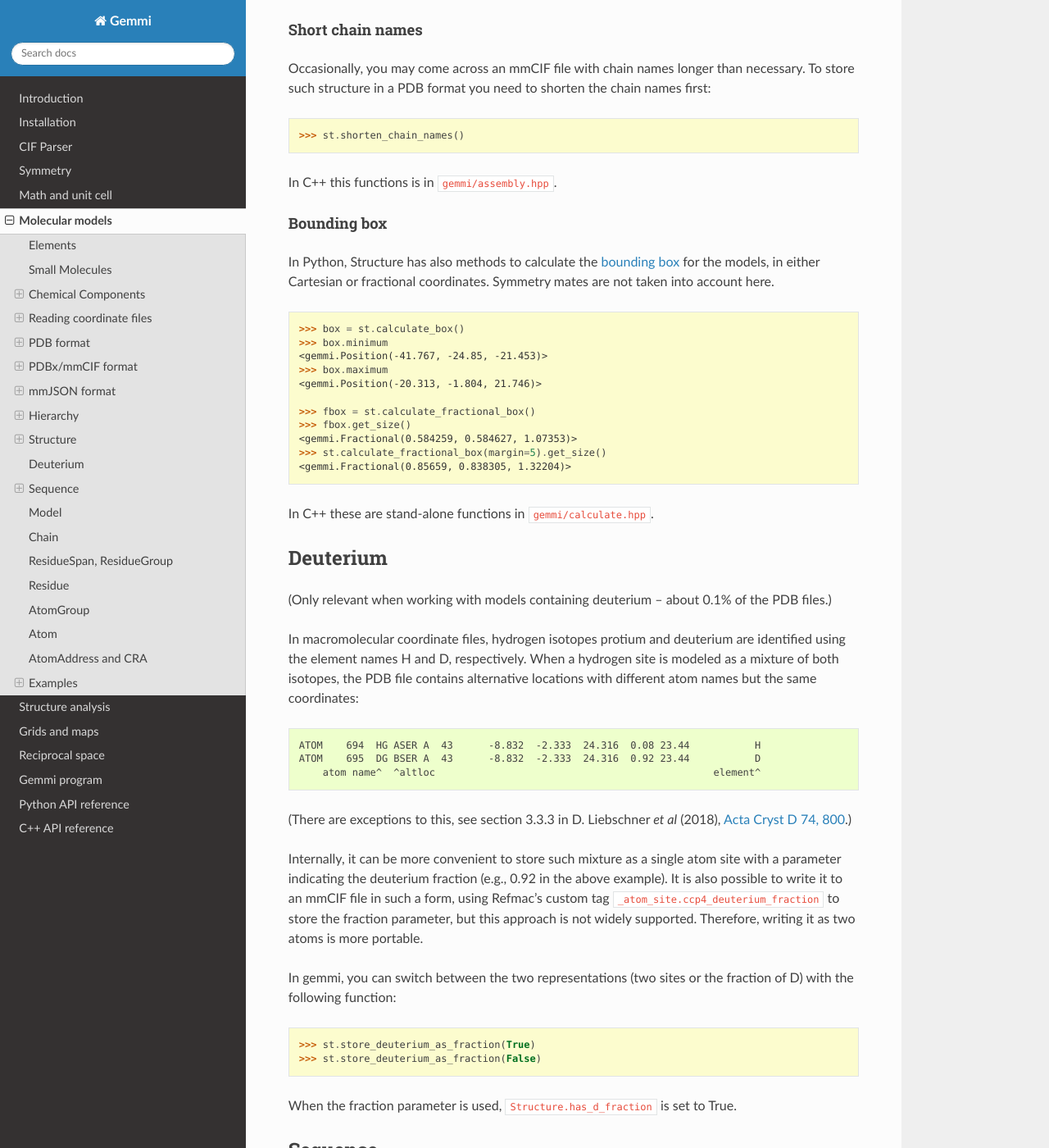
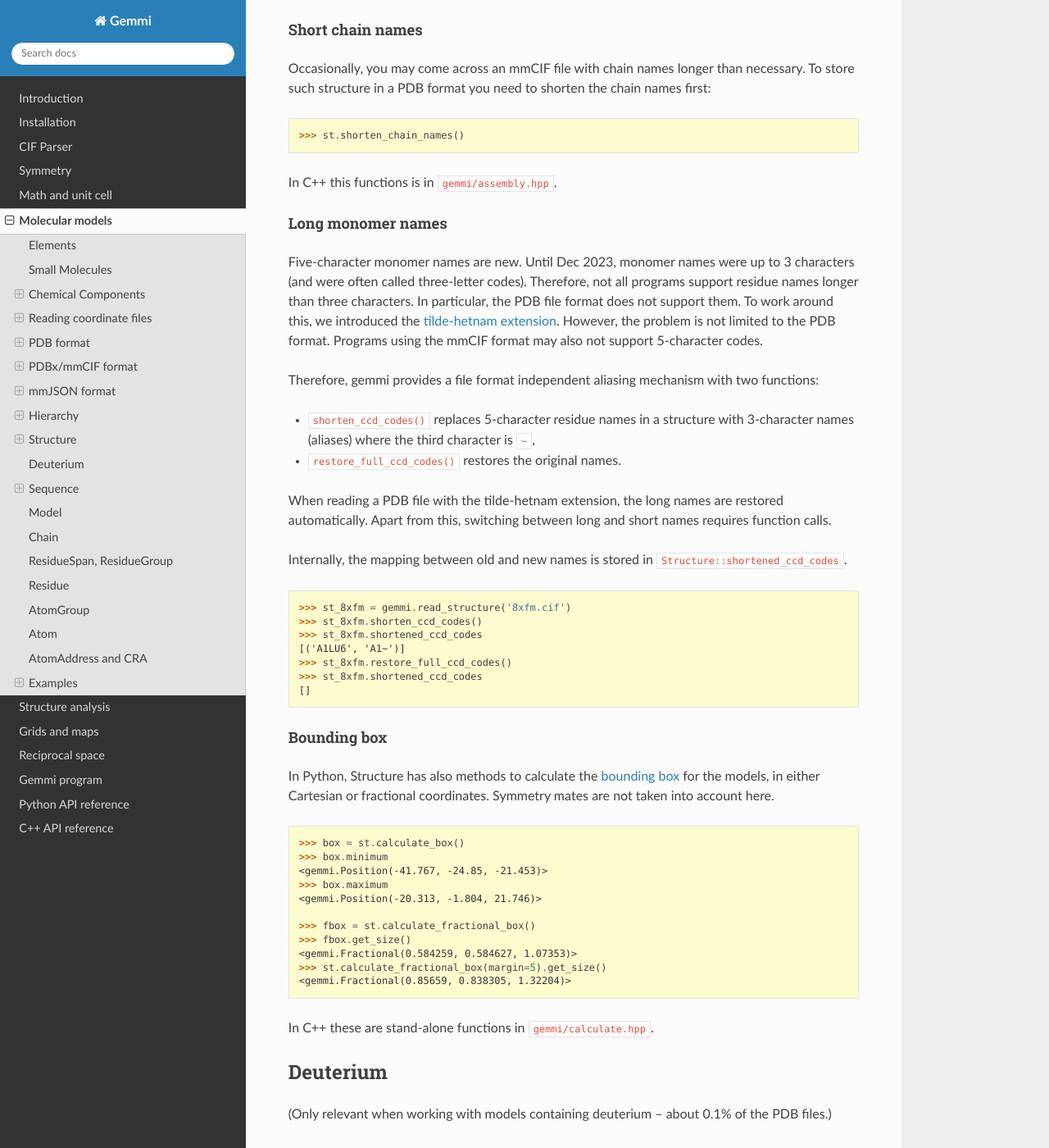
Before and after one commit to project-gemmi/gemmi, a Sphinx documentation site: the page built from docs/mol.rst, in a window 1280 px wide and 1400 px high, scrolled down 34890 px. Shown: the whole window at 82% size. Built offline with Sphinx 7.4.7 and the Read the Docs theme 2.0.0, drawn with Linux system fonts in a browser that asks for light colours.

Commit message:
handling long monomer names: tweaks and documentation

```diff
--- a/docs/mol.rst
+++ b/docs/mol.rst
@@ -593,6 +593,8 @@ it starts in column 13 even if it has a one-letter element code:
    HETATM 6495  CAX R58 A 502      17.143 -29.934   7.180  1.00 58.54           C
    HETATM 6496 CAX3 R58 A 502      16.438 -31.175   6.663  1.00 57.68           C
 
+.. _tilde_hetnam:
+
 Columns 18-20 contain the residue name (CCD code). When the PDB ran out of
 three-character codes in 2023, it started assigning codes with 5 characters,
 which no longer fit into the PDB format. The tilde-hetnam extension addresses
@@ -1969,6 +1971,45 @@ the chain names first:
 
 In C++ this functions is in ``gemmi/assembly.hpp``.
 
+Long monomer names
+~~~~~~~~~~~~~~~~~~
+
+Five-character monomer names are new.
+Until Dec 2023, monomer names were up to 3 characters (and were often
+called three-letter codes). Therefore, not all programs support
+residue names longer than three characters. In particular, the PDB
+file format does not support them. To work around this, we introduced
+the :ref:`tilde-hetnam extension <tilde_hetnam>`.
+However, the problem is not limited to the PDB format.
+Programs using the mmCIF format may also not support 5-character codes.
+
+Therefore, gemmi provides a file format independent aliasing mechanism
+with two functions:
+
+
+* ``shorten_ccd_codes()`` replaces 5-character residue names in a structure
+  with 3-character names (aliases) where the third character is ``~``,
+
+* ``restore_full_ccd_codes()`` restores the original names.
+
+When reading a PDB file with the tilde-hetnam extension,
+the long names are restored automatically. Apart from this,
+switching between long and short names requires function calls.
+
+Internally, the mapping between old and new names is stored in
+``Structure::shortened_ccd_codes``.
+
+.. doctest::
+  :skipif: not os.path.isfile('8xfm.cif')
+
+  >>> st_8xfm = gemmi.read_structure('8xfm.cif')
+  >>> st_8xfm.shorten_ccd_codes()
+  >>> st_8xfm.shortened_ccd_codes
+  [('A1LU6', 'A1~')]
+  >>> st_8xfm.restore_full_ccd_codes()
+  >>> st_8xfm.shortened_ccd_codes
+  []
+
 Bounding box
 ~~~~~~~~~~~~
 
```
Also changed, not shown: 8 other files.
